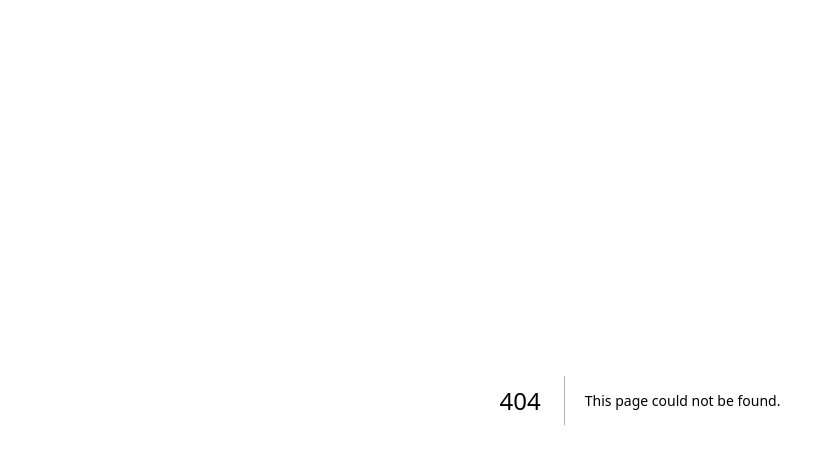
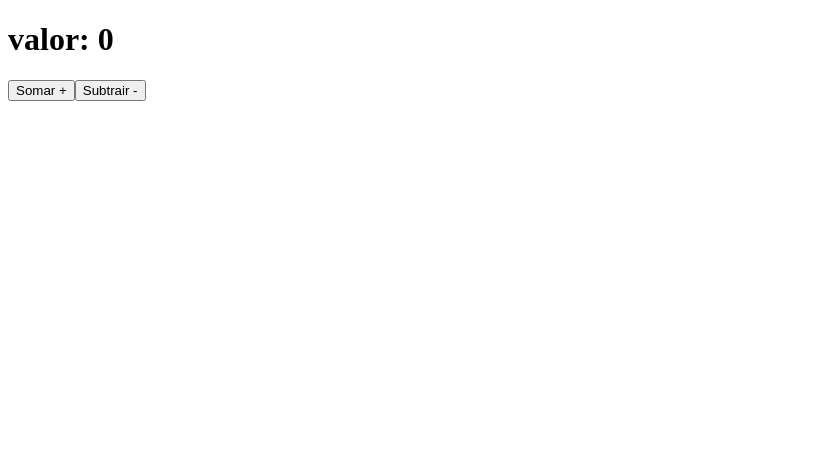
Before and after one commit to rodolphoreis/next, a Next.js app: page /estado/contador in a window 1280 px wide. Before the commit this address had no page. Shown: the top 464 px of the page, without its empty margins (0-835 px from the left). Built offline with nearby package versions, Linux system fonts and the light colour scheme.

Commit message:
feat: create new componet

```diff
--- /dev/null
+++ b/src/pages/estado/contador.jsx
@@ -0,0 +1,19 @@
+import { useState } from "react";
+
+const contador = () => {
+  const [numero, setNumero] = useState(0);
+
+  const incremento = () => setNumero(numero + 1);
+
+  const decremento = () => setNumero(numero - 1);
+
+  return (
+    <div>
+      <h1>valor: {numero}</h1>
+      <button onClick={incremento}>Somar + </button>
+      <button onClick={decremento}> Subtrair - </button>
+    </div>
+  );
+};
+
+export default contador;
```
